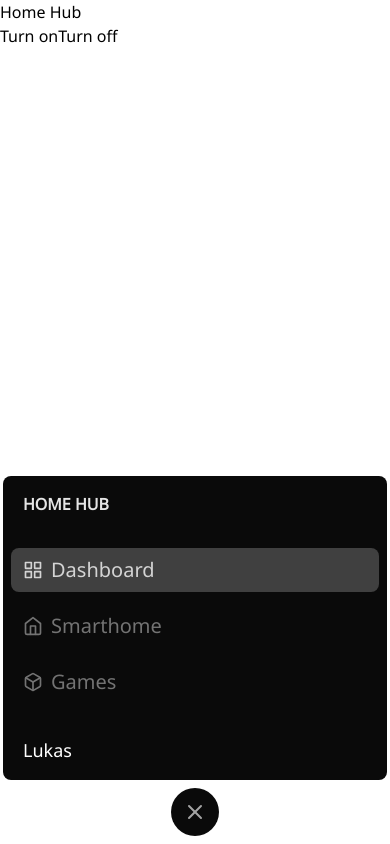
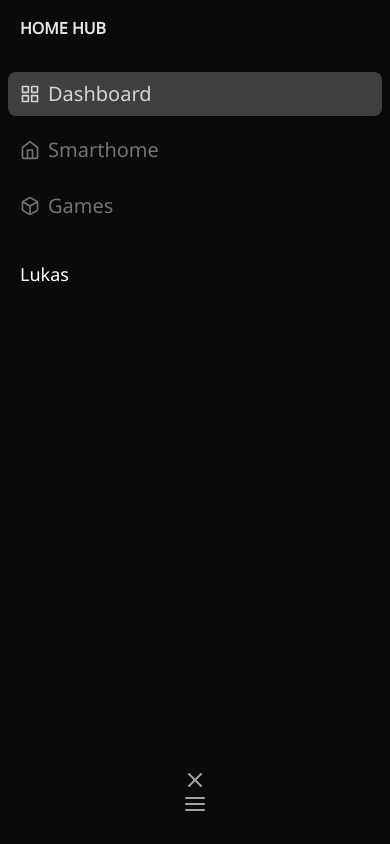
Before and after one commit to LukePetko/home-hub, a Next.js app: page / in a window 390 px wide. Both pictures are taken after a click on the button 195 px from the left and 812 px from the top of the page. Built offline with nearby package versions, Linux system fonts and the light colour scheme.

Commit message:
making mobilenav fullscreen WIP

```diff
--- a/src/app/NavBar/NavBarMobile.tsx
+++ b/src/app/NavBar/NavBarMobile.tsx
@@ -9,10 +9,10 @@ export default function NavBarMobile() {
   const [isOpen, setIsOpen] = useState(false);
 
   return (
-    <div className="md:hidden fixed bottom-0 flex flex-col w-screen justify-center items-center p-2 gap-2">
+    <div className="md:hidden fixed bottom-0 flex flex-col w-screen justify-center items-center">
       <div
-        className={`w-96 bg-neutral-950 rounded-lg p-2 mt-2 transition-all duration-700 text-white ${
-          isOpen ? "h-auto opacity-100" : "opacity-0 overflow-hidden"
+        className={`w-screen h-screen bg-neutral-950 p-2 transition-all duration-700 text-white ${
+          isOpen ? "opacity-100" : "opacity-0 overflow-hidden"
         }`}
       >
         <h1 className="text-md font-black uppercase pt-2 pl-3 pb-8 text-neutral-200">
@@ -22,21 +22,17 @@ export default function NavBarMobile() {
         <div className="pt-8 pb-2 px-3">
           <h2 className="text-lg">Lukas</h2>
         </div>
+        <button
+          className="w-max bg-neutral-950 rounded-full p-3"
+          onClick={() => setIsOpen(!isOpen)}
+        ></button>
       </div>
       <button
-        className="w-max bg-neutral-950 rounded-full p-3"
+        className="fixed bottom-2 w-max bg-neutral-950 rounded-full p-3 mb-2"
         onClick={() => setIsOpen(!isOpen)}
       >
-        <X
-          className={`text-4xl text-neutral-400 bg-neutral-950 transition duration-700 ${
-            !isOpen ? "h-0 opacity-0 -rotate-90" : "opacity-100"
-          }`}
-        />
-        <Menu
-          className={`text-4xl text-neutral-400 bg-neutral-950 transition duration-700 ${
-            isOpen ? "h-0 opacity-0 -rotate-90" : "opacity-100"
-          }`}
-        />
+        <X className="text-4xl text-neutral-400 bg-neutral-950 transition duration-700" />
+        <Menu className="text-4xl text-neutral-400 bg-neutral-950 transition duration-700" />
       </button>
     </div>
   );
```
